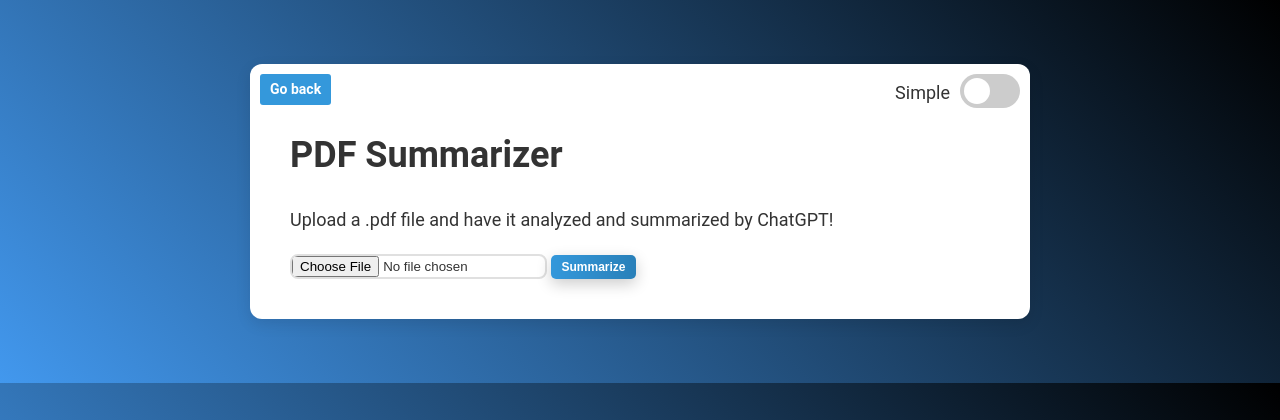
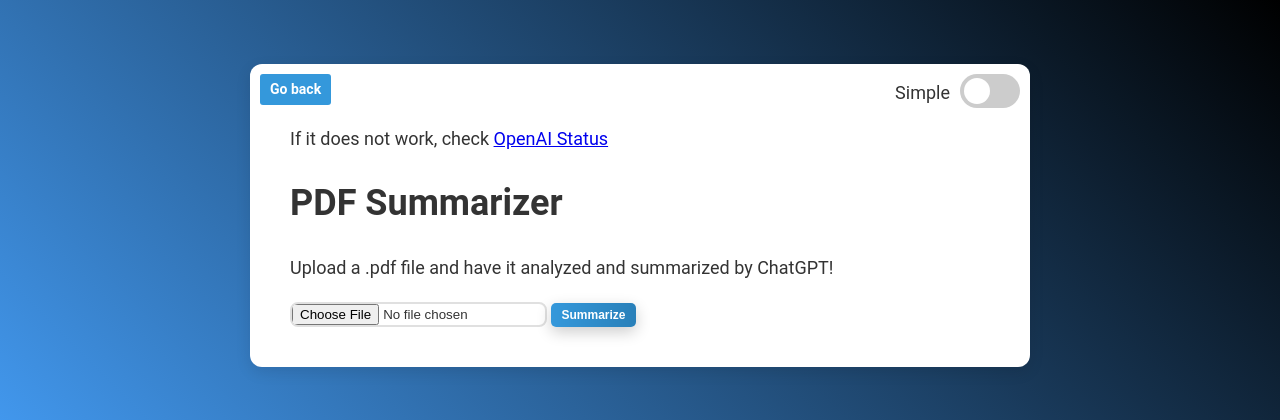
Before and after one commit to owe005/Summarizer, a Flask app: page / in a window 1280 px wide. Shown: the top 420 px of the page. Run offline with Flask 3, Linux system fonts and the light colour scheme.

Commit message:
status msg

```diff
--- a/templates/index.html
+++ b/templates/index.html
@@ -25,6 +25,8 @@
    <h3>
     <a href="https://olewestby.live/" class="button-link">Go back</a>
    </h3>
+
+   <p>If it does not work, check <a href="https://status.openai.com/">OpenAI Status</a> </p>
 
    <h1>
     PDF Summarizer
```
Also changed, not shown: 1 other file.
